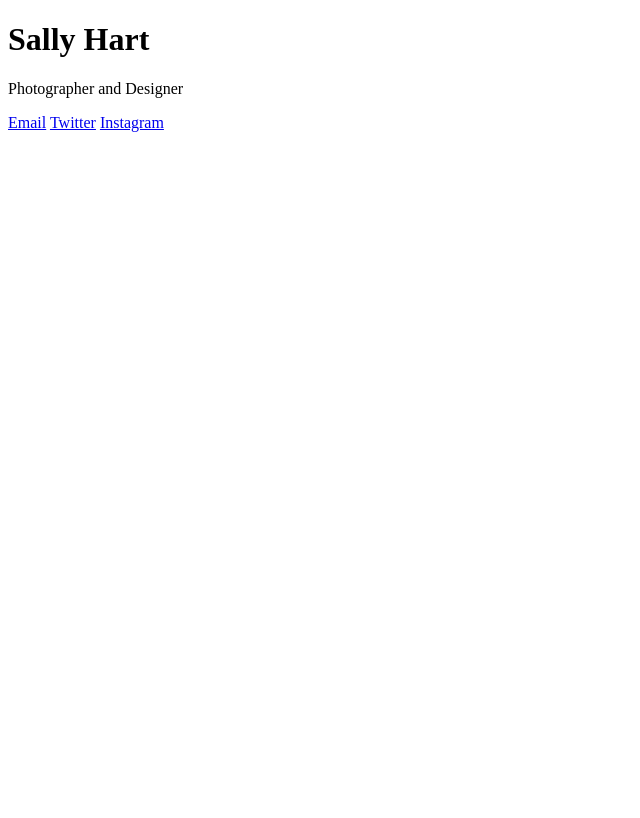
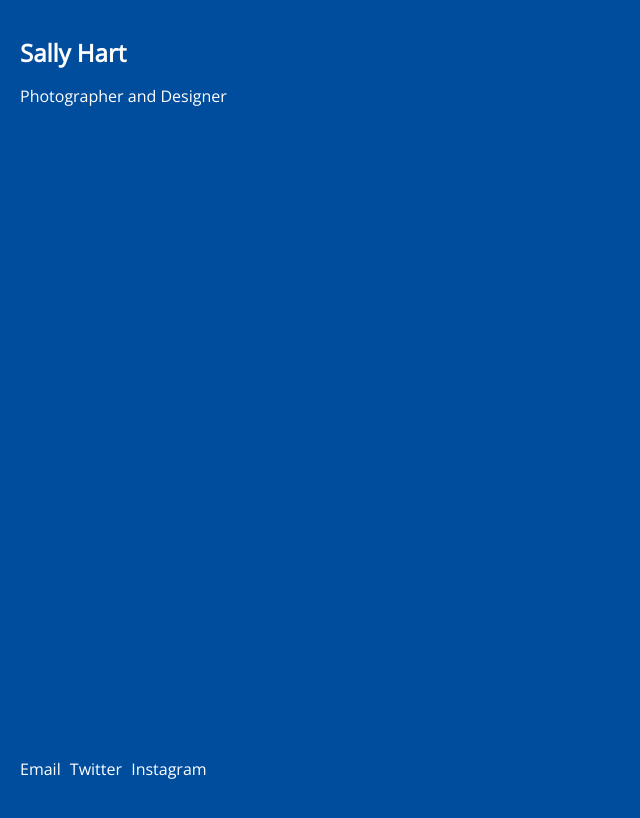
Before and after one commit to maeganmcbride/sallyhart, a plain HTML site: page index.html in a window 1280 px wide. Shown: the top 818 px of the page, without its empty margins (0-640 px from the left). Drawn offline with nearby package versions, Linux system fonts and the light colour scheme.

Commit message:
Update index.html

```diff
--- a/index.html
+++ b/index.html
@@ -16,7 +16,7 @@
     <link rel="apple-touch-icon" href="">
 
 
-    <link rel="stylesheet" href="/stylesheet.css">
+    <link rel="stylesheet" href="/style.css">
     <link rel="preconnect" href="https://fonts.googleapis.com">
     <link rel="preconnect" href="https://fonts.gstatic.com" crossorigin>
 
```
